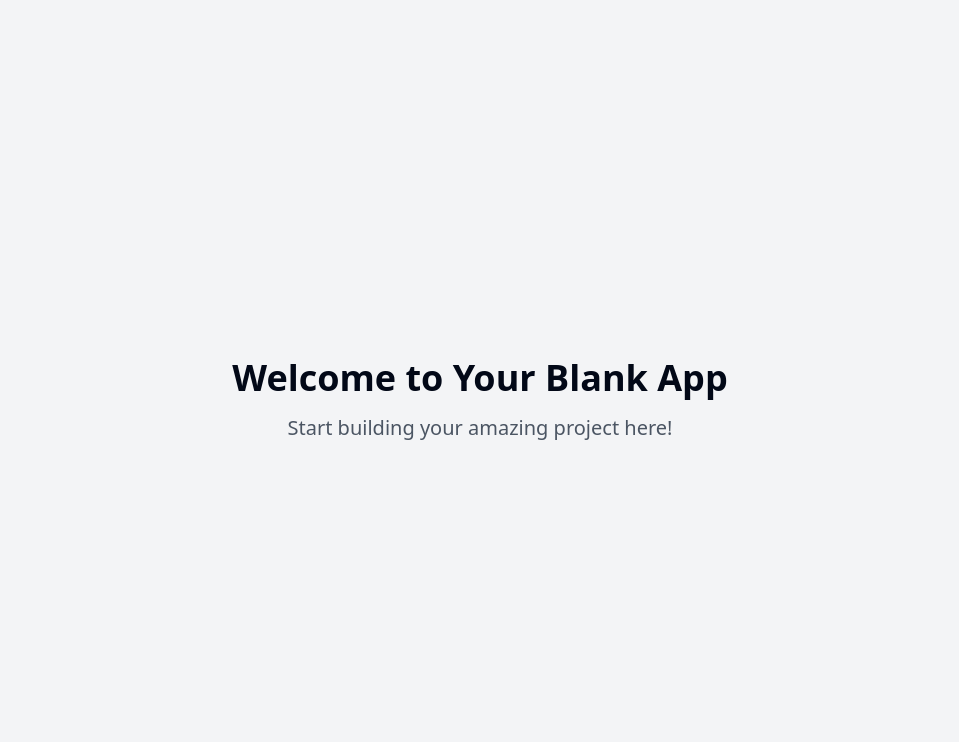
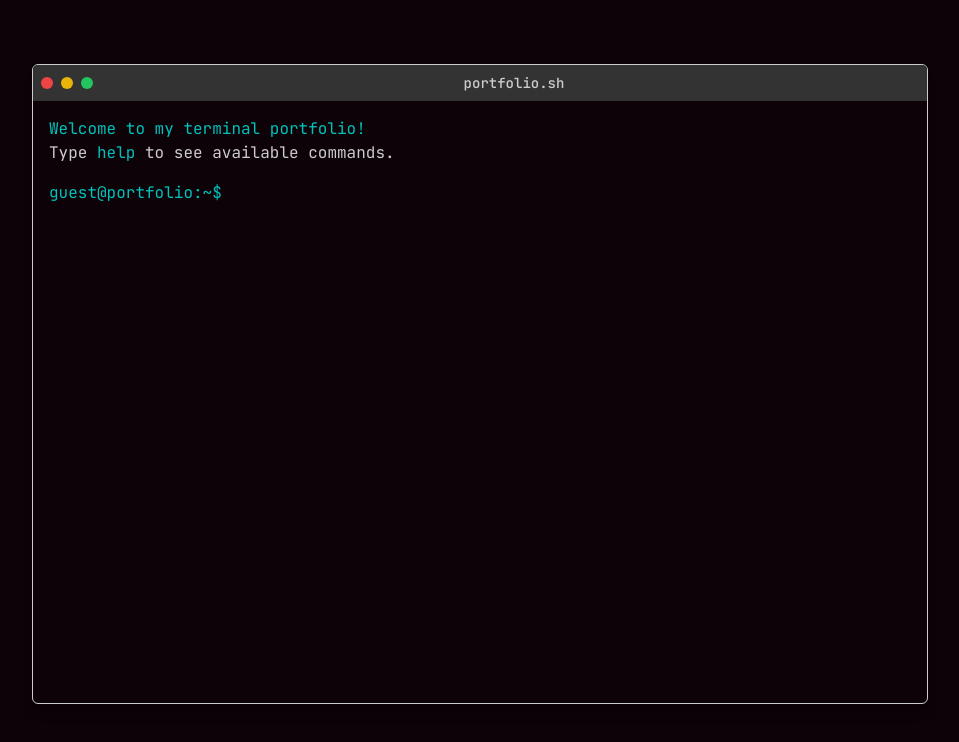
Before and after one commit to Prameshbasnet/command-line-artist, a React (Vite) app: page / in a window 1280 px wide. Shown: the top 742 px of the page, without its empty margins (160-1119 px from the left). Built offline with nearby package versions, Linux system fonts and the light colour scheme.

Commit message:
Create terminal-like portfolio
Implement portfolio with terminal UI.

```diff
--- a/index.html
+++ b/index.html
@@ -1,19 +1,20 @@
+
 <!DOCTYPE html>
 <html lang="en">
   <head>
     <meta charset="UTF-8" />
     <meta name="viewport" content="width=device-width, initial-scale=1.0" />
-    <title>command-line-artist</title>
-    <meta name="description" content="Lovable Generated Project" />
-    <meta name="author" content="Lovable" />
+    <title>Terminal Portfolio</title>
+    <meta name="description" content="Interactive terminal-themed developer portfolio" />
+    <meta name="author" content="Your Name" />
 
-    <meta property="og:title" content="command-line-artist" />
-    <meta property="og:description" content="Lovable Generated Project" />
+    <meta property="og:title" content="Terminal Portfolio" />
+    <meta property="og:description" content="Interactive terminal-themed developer portfolio" />
     <meta property="og:type" content="website" />
     <meta property="og:image" content="https://lovable.dev/opengraph-image-p98pqg.png" />
 
     <meta name="twitter:card" content="summary_large_image" />
-    <meta name="twitter:site" content="@lovable_dev" />
+    <meta name="twitter:site" content="@yourusername" />
     <meta name="twitter:image" content="https://lovable.dev/opengraph-image-p98pqg.png" />
   </head>
 
--- /dev/null
+++ b/src/components/Terminal.tsx
@@ -0,0 +1,174 @@
+
+import React, { useState, useEffect, useRef } from 'react';
+import TerminalHeader from './TerminalHeader';
+import TerminalContent from './TerminalContent';
+
+const Terminal = () => {
+  const [history, setHistory] = useState<{ command: string; response: React.ReactNode }[]>([
+    {
+      command: '',
+      response: (
+        <div className="mb-4 typewriter">
+          <p className="text-terminal-blue">Welcome to my terminal portfolio!</p>
+          <p>Type <span className="text-terminal-blue">help</span> to see available commands.</p>
+        </div>
+      )
+    }
+  ]);
+  const [input, setInput] = useState('');
+  const [currentPath, setCurrentPath] = useState('~');
+  const inputRef = useRef<HTMLInputElement>(null);
+  const contentRef = useRef<HTMLDivElement>(null);
+
+  // Commands
+  const about = (
+    <div className="mb-4">
+      <p className="mb-2">Hello! I'm [Your Name], a web developer with a passion for creating elegant solutions.</p>
+      <p>I specialize in building modern web applications using React, TypeScript, and Node.js.</p>
+      <p>When not coding, you'll find me hiking, reading, or experimenting with new technologies.</p>
+    </div>
+  );
+
+  const skills = (
+    <div className="mb-4">
+      <p className="mb-2 text-terminal-blue">Technical Skills:</p>
+      <ul className="list-disc list-inside mb-2">
+        <li>Frontend: React, TypeScript, Next.js, Tailwind CSS</li>
+        <li>Backend: Node.js, Express, MongoDB</li>
+        <li>Tools: Git, Docker, VS Code</li>
+        <li>Other: Responsive Design, REST APIs</li>
+      </ul>
+    </div>
+  );
+
+  const projects = (
+    <div className="mb-4">
+      <p className="mb-2 text-terminal-blue">Projects:</p>
+
+      <div className="mb-3">
+        <p className="font-bold">Project One</p>
+        <p className="pl-4">A full-stack application built with React and Node.js</p>
+        <p className="pl-4 text-terminal-blue">github.com/yourusername/project-one</p>
+      </div>
+
+      <div className="mb-3">
+        <p className="font-bold">Project Two</p>
+        <p className="pl-4">An e-commerce platform using Next.js and Stripe</p>
+        <p className="pl-4 text-terminal-blue">github.com/yourusername/project-two</p>
+      </div>
+
+      <div className="mb-3">
+        <p className="font-bold">Project Three</p>
+        <p className="pl-4">A real-time chat application with Socket.io</p>
+        <p className="pl-4 text-terminal-blue">github.com/yourusername/project-three</p>
+      </div>
+    </div>
+  );
+
+  const contact = (
+    <div className="mb-4">
+      <p className="mb-2 text-terminal-blue">Contact Information:</p>
+      <p>Email: your.email@example.com</p>
+      <p>GitHub: github.com/yourusername</p>
+      <p>LinkedIn: linkedin.com/in/yourusername</p>
+      <p>Twitter: @yourusername</p>
+    </div>
+  );
+
+  const help = (
+    <div className="mb-4">
+      <p className="mb-2 text-terminal-blue">Available commands:</p>
+      <ul>
+        <li><span className="text-terminal-blue">about</span> - Learn about me</li>
+        <li><span className="text-terminal-blue">skills</span> - View my technical skills</li>
+        <li><span className="text-terminal-blue">projects</span> - See my projects</li>
+        <li><span className="text-terminal-blue">contact</span> - Get my contact info</li>
+        <li><span className="text-terminal-blue">clear</span> - Clear the terminal</li>
+        <li><span className="text-terminal-blue">help</span> - Show this help message</li>
+      </ul>
+    </div>
+  );
+
+  // Handle command execution
+  const executeCommand = (cmd: string) => {
+    const command = cmd.trim().toLowerCase();
+
+    let response: React.ReactNode;
+
+    switch (command) {
+      case 'about':
+        response = about;
+        break;
+      case 'skills':
+        response = skills;
+        break;
+      case 'projects':
+        response = projects;
+        break;
+      case 'contact':
+        response = contact;
+        break;
+      case 'help':
+        response = help;
+        break;
+      case 'clear':
+        setHistory([]);
+        return;
+      case '':
+        response = null;
+        break;
+      default:
+        response = <p className="mb-4">Command not found. Type 'help' for available commands.</p>;
+    }
+
+    setHistory(prev => [...prev, { command: cmd, response }]);
+    setInput('');
+
+    // Scroll to bottom
+    setTimeout(() => {
+      if (contentRef.current) {
+        contentRef.current.scrollTop = contentRef.current.scrollHeight;
+      }
+    }, 0);
+  };
+
+  // Handle form submission
+  const handleSubmit = (e: React.FormEvent) => {
+    e.preventDefault();
+    executeCommand(input);
+  };
+
+  // Focus input on terminal click
+  const focusInput = () => {
+    if (inputRef.current) {
+      inputRef.current.focus();
+    }
+  };
+
+  // Auto-focus input on mount
+  useEffect(() => {
+    if (inputRef.current) {
+      inputRef.current.focus();
+    }
+  }, []);
+
+  return (
+    <div
+      className="terminal-window max-w-4xl w-full mx-auto my-8 shadow-lg h-[80vh]"
+      onClick={focusInput}
+    >
+      <TerminalHeader title="portfolio.sh" />
+      <TerminalContent
+        history={history}
+        currentPath={currentPath}
+        input={input}
+        setInput={setInput}
+        handleSubmit={handleSubmit}
+        inputRef={inputRef}
+        contentRef={contentRef}
+      />
+    </div>
+  );
+};
+
+export default Terminal;
--- /dev/null
+++ b/src/components/TerminalContent.tsx
@@ -0,0 +1,53 @@
+
+import React from 'react';
+
+interface TerminalContentProps {
+  history: { command: string; response: React.ReactNode }[];
+  currentPath: string;
+  input: string;
+  setInput: (input: string) => void;
+  handleSubmit: (e: React.FormEvent) => void;
+  inputRef: React.RefObject<HTMLInputElement>;
+  contentRef: React.RefObject<HTMLDivElement>;
+}
+
+const TerminalContent: React.FC<TerminalContentProps> = ({
+  history,
+  currentPath,
+  input,
+  setInput,
+  handleSubmit,
+  inputRef,
+  contentRef
+}) => {
+  return (
+    <div className="terminal-content h-full overflow-y-auto" ref={contentRef}>
+      {history.map((item, index) => (
+        <div key={index}>
+          {item.command && (
+            <div className="terminal-prompt mb-1">
+              <span className="text-terminal-blue mr-2">guest@portfolio:{currentPath}$</span>
+              <span className="command">{item.command}</span>
+            </div>
+          )}
+          <div className="response">{item.response}</div>
+        </div>
+      ))}
+
+      <form onSubmit={handleSubmit} className="terminal-prompt">
+        <span className="text-terminal-blue mr-2">guest@portfolio:{currentPath}$</span>
+        <input
+          type="text"
+          value={input}
+          onChange={(e) => setInput(e.target.value)}
+          className="command flex-1 bg-transparent border-none outline-none text-terminal-green"
+          ref={inputRef}
+          autoComplete="off"
+          autoFocus
+        />
+      </form>
+    </div>
+  );
+};
+
+export default TerminalContent;
--- /dev/null
+++ b/src/components/TerminalHeader.tsx
@@ -0,0 +1,23 @@
+
+import React from 'react';
+
+interface TerminalHeaderProps {
+  title: string;
+}
+
+const TerminalHeader: React.FC<TerminalHeaderProps> = ({ title }) => {
+  return (
+    <div className="terminal-header">
+      <div className="flex space-x-2 mr-4">
+        <div className="w-3 h-3 rounded-full bg-red-500"></div>
+        <div className="w-3 h-3 rounded-full bg-yellow-500"></div>
+        <div className="w-3 h-3 rounded-full bg-green-500"></div>
+      </div>
+      <div className="flex-1 text-center text-terminal-gray text-sm font-medium">
+        {title}
+      </div>
+    </div>
+  );
+};
+
+export default TerminalHeader;
--- a/src/index.css
+++ b/src/index.css
@@ -1,3 +1,6 @@
+
+@import url('https://fonts.googleapis.com/css2?family=JetBrains+Mono:wght@400;500;600;700&display=swap');
+
 @tailwind base;
 @tailwind components;
 @tailwind utilities;
@@ -96,6 +99,43 @@
   }
 
   body {
-    @apply bg-background text-foreground;
+    @apply bg-terminal-black text-terminal-green font-mono;
+  }
+
+  .terminal-window {
+    @apply bg-terminal-black border border-terminal-gray rounded-md overflow-hidden;
+  }
+
+  .terminal-header {
+    @apply bg-terminal-darkgray p-2 flex items-center;
+  }
+
+  .terminal-content {
+    @apply p-4 overflow-y-auto;
+  }
+
+  .terminal-prompt {
+    @apply flex items-center;
+  }
+
+  .cursor {
+    @apply w-2 h-5 bg-terminal-green inline-block animate-blink;
+  }
+
+  .command {
+    @apply text-terminal-green;
+  }
+
+  .response {
+    @apply text-terminal-gray mb-4;
   }
 }
+
+@layer components {
+  .typewriter {
+    overflow: hidden;
+    white-space: nowrap;
+    margin: 0 auto;
+    animation: typewriter 3s steps(40, end);
+  }
+}
--- a/src/pages/Index.tsx
+++ b/src/pages/Index.tsx
@@ -1,12 +1,10 @@
-// Update this page (the content is just a fallback if you fail to update the page)
+
+import Terminal from "../components/Terminal";
 
 const Index = () => {
   return (
-    <div className="min-h-screen flex items-center justify-center bg-gray-100">
-      <div className="text-center">
-        <h1 className="text-4xl font-bold mb-4">Welcome to Your Blank App</h1>
-        <p className="text-xl text-gray-600">Start building your amazing project here!</p>
-      </div>
+    <div className="min-h-screen bg-terminal-black p-4 sm:p-8">
+      <Terminal />
     </div>
   );
 };
--- a/tailwind.config.ts
+++ b/tailwind.config.ts
@@ -1,3 +1,4 @@
+
 import type { Config } from "tailwindcss";
 
 export default {
@@ -61,7 +62,17 @@ export default {
 					'accent-foreground': 'hsl(var(--sidebar-accent-foreground))',
 					border: 'hsl(var(--sidebar-border))',
 					ring: 'hsl(var(--sidebar-ring))'
+				},
+				terminal: {
+					black: '#0D0208',
+					green: '#4AF626',
+					blue: '#00C2BA',
+					gray: '#CCCCCC',
+					darkgray: '#333333'
 				}
+			},
+			fontFamily: {
+				mono: ['JetBrains Mono', 'monospace'],
 			},
 			borderRadius: {
 				lg: 'var(--radius)',
@@ -70,25 +81,26 @@ export default {
 			},
 			keyframes: {
 				'accordion-down': {
-					from: {
-						height: '0'
-					},
-					to: {
-						height: 'var(--radix-accordion-content-height)'
-					}
+					from: { height: '0' },
+					to: { height: 'var(--radix-accordion-content-height)' }
 				},
 				'accordion-up': {
-					from: {
-						height: 'var(--radix-accordion-content-height)'
-					},
-					to: {
-						height: '0'
-					}
+					from: { height: 'var(--radix-accordion-content-height)' },
+					to: { height: '0' }
+				},
+				blink: {
+					'0%, 100%': { opacity: '1' },
+					'50%': { opacity: '0' }
+				},
+				typewriter: {
+					to: { width: '100%' }
 				}
 			},
 			animation: {
 				'accordion-down': 'accordion-down 0.2s ease-out',
-				'accordion-up': 'accordion-up 0.2s ease-out'
+				'accordion-up': 'accordion-up 0.2s ease-out',
+				'blink': 'blink 1s step-end infinite',
+				'typewriter': 'typewriter 2s steps(40, end)'
 			}
 		}
 	},
```
